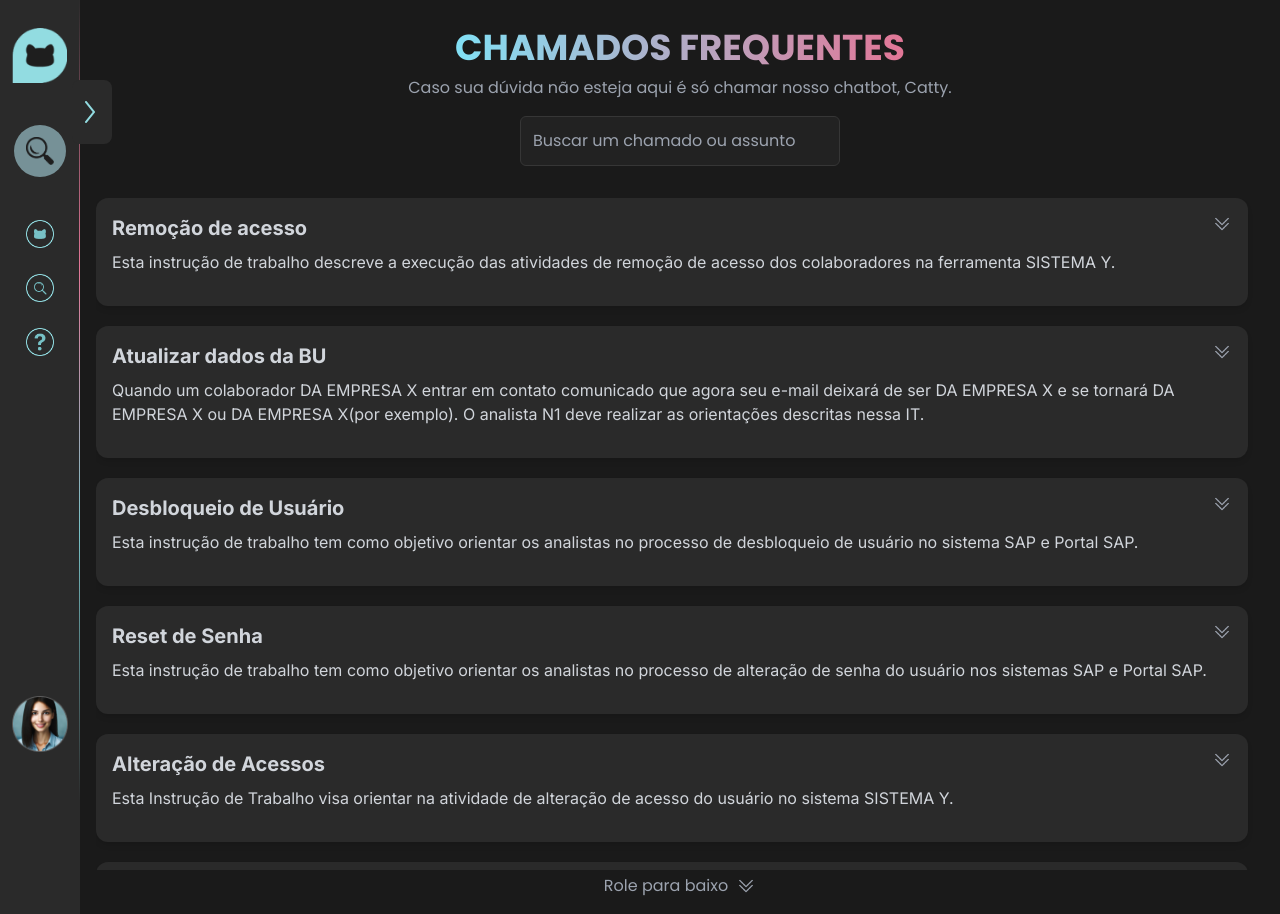
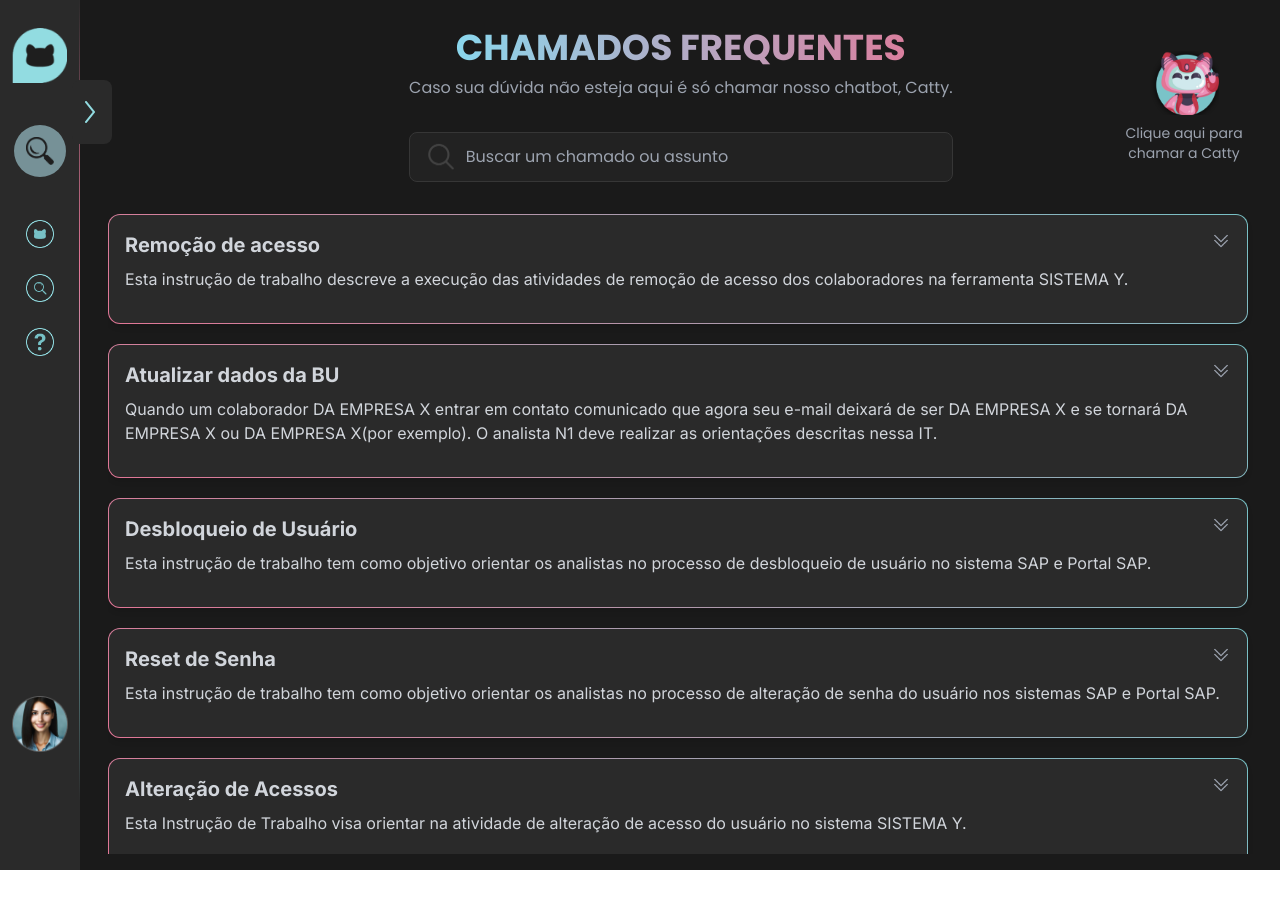
Before and after one commit to viniciusvinny233/project-chatbot-fiap, a React (Vite) app: page /faq in a window 1280 px wide. After the commit the page ends 870 px from the top, so only its background shows below. Built offline with nearby package versions, Linux system fonts and the light colour scheme.

Commit message:
Finalização pagina de chamados frequente

```diff
--- a/src/assets/styles/index.css
+++ b/src/assets/styles/index.css
@@ -13,50 +13,75 @@ body {
 
 .border-gradient-right {
   border-right: 1px solid;
-  border-image: linear-gradient(
-    0deg,
+  border-image: linear-gradient(0deg,
       rgba(130, 224, 245, 0),
       #77c1c6,
       #e27696,
-    rgba(226, 118, 150, 0)
-  ) 1;
+      rgba(226, 118, 150, 0)) 1;
 }
 
 .border-gradient-bottom {
   border-bottom: 1px solid;
-  border-image: linear-gradient(
-    90deg,
+  border-image: linear-gradient(90deg,
       rgba(130, 224, 245, 0),
       #77c1c6,
       #e27696,
-    rgba(226, 118, 150, 0)
-  ) 1;
+      rgba(226, 118, 150, 0)) 1;
+}
+
+.border-gradient-chatbot {
+  border-radius: 12px;
+  border: double 1px transparent;
+  background-image: linear-gradient(#232323, #202020),
+    linear-gradient(180deg,
+      #77C1C6,
+      #E27696);
+  background-origin: border-box;
+  background-clip: content-box, border-box;
+}
+
+.border-gradient-faq {
+  border-radius: 12px;
+  border: double 1px transparent;
+  background-image: linear-gradient(#2a2a2a, #2a2a2a),
+    linear-gradient(220deg,
+      #77C1C6,
+      #E27696);
+  background-origin: border-box;
+  background-clip: content-box, border-box;
+}
+
+.border-gradient-faq:hover {
+  border-radius: 12px;
+  border: double 1px transparent;
+  background-image: linear-gradient(#484848, #484848),
+    linear-gradient(220deg,
+      #77C1C6,
+      #E27696);
+  background-origin: border-box;
+  background-clip: content-box, border-box;
 }
 
 .hover-background-topbar {
-  background: rgba(0, 0, 0, 0); /* Estado inicial transparente */
+  background: rgba(0, 0, 0, 0);
+  /* Estado inicial transparente */
   transition-duration: 500ms;
   transition: ease-in;
 }
 
 .hover-background-topbar:hover {
-  background: linear-gradient(
-    90deg,
-    rgba(226, 118, 150, 0)
-    #77c1c6,
+  background: linear-gradient(90deg,
+      rgba(226, 118, 150, 0) #77c1c6,
       #e27696,
-    rgba(226, 118, 150, 0)
-  );
+      rgba(226, 118, 150, 0));
 }
 
 .border-gradient {
   border: double 1px transparent;
   background-image: linear-gradient(#1a1a1a, #1a1a1a),
-  linear-gradient(
-    90deg,
+    linear-gradient(90deg,
       #77C1C6,
-    #E27696
-  );
+      #E27696);
   background-origin: border-box;
   font-weight: bold;
   background-clip: content-box, border-box;
@@ -65,11 +90,9 @@ body {
 .border-gradient2 {
   border: double 1px transparent;
   background-image: linear-gradient(black, black),
-  linear-gradient(
-    90deg,
+    linear-gradient(90deg,
       #77C1C6,
-    #E27696
-  );
+      #E27696);
   background-origin: border-box;
   font-weight: bold;
   background-clip: content-box, border-box;
@@ -78,11 +101,9 @@ body {
 .border-gradient-about {
   border: double 2px transparent;
   background-image: linear-gradient(#2A2A2A, #2A2A2A),
-  linear-gradient(
-    90deg,
+    linear-gradient(90deg,
       #77C1C6,
-    #E27696
-  );
+      #E27696);
   background-origin: border-box;
   background-clip: content-box, border-box;
 }
@@ -90,11 +111,9 @@ body {
 .border-gradient-about-project {
   border: double 2px transparent;
   background-image: linear-gradient(#FF6794, #FF6794),
-  linear-gradient(
-    90deg,
+    linear-gradient(90deg,
       #77C1C6,
-    #E27696
-  );
+      #E27696);
   background-origin: border-box;
   background-clip: content-box, border-box;
 }
--- a/src/components/Topbar.tsx
+++ b/src/components/Topbar.tsx
@@ -53,7 +53,10 @@ const Topbar: React.FC = () => {
         {isMobile && (
           <><button onClick={toggleMenu} className="">
             <img src={ToolBar} alt="Icon" className="w-9 h-9" />
-          </button><img src={LogoShortIcon} alt="Icon" className="w-9 h-9" /></>
+          </button>
+            <Link to="/">
+              <img src={LogoShortIcon} alt="Icon" className="w-9 h-9" />
+              </Link></>
         )}
         {!isMobile && (
           <>
@@ -116,7 +119,7 @@ const Topbar: React.FC = () => {
           }`}>
 
         <div className={`h-screen  ${isOpen ? 'hidden' : 'relative p-5 z-50 w-72'}`}>
-          <div className="flex items-center mb-12 justify-between">
+          <div className="flex items-center mb-12 justify-between ">
             <img src={LogoMenu} alt="Icon" className={`min-w-14 h-14 ${isOpen ? 'mt-5 min-w-[0rem] h-[0rem]' : ''}`} />
             {!isOpen && (
               <span className="text-[2.5rem] font-extrabold text-[#92DCE1] font-montserrat">CATECH</span>
@@ -140,7 +143,7 @@ const Topbar: React.FC = () => {
                 to="/"
                 className={`flex items-center space-x-2 hover:background-hover-topbar ${isOpen ? 'justify-center' : ''}`}
               >
-              <img src={HomeIcon} alt="Página Inicial" className="w-7 h-7 mr-1 mx-[-1rem] my-[-1rem]" />
+                <img src={HomeIcon} alt="Página Inicial" className="w-7 h-7 mr-1 mx-[-0.8rem] my-[-1rem]" />
                 {!isOpen && <span className="text-[1.1rem]">Página Inicial</span>}
               </Link>
             </div>
@@ -150,7 +153,7 @@ const Topbar: React.FC = () => {
                 to="/chatbot"
                 className={`flex items-center space-x-2 hover:background-hover-topbar ${isOpen ? 'justify-center' : ''}`}
               >
-              <img src={ChatbotIcon} alt="Chatbot" className="w-7 h-7 mr-1 mx-[-1rem] my-[-1rem]" />
+                <img src={ChatbotIcon} alt="Chatbot" className="w-7 h-7 mr-1 mx-[-0.8rem] my-[-1rem]" />
                 {!isOpen && <span className="text-[1.1rem]">Chatbot</span>}
               </Link>
             </div>
@@ -160,7 +163,7 @@ const Topbar: React.FC = () => {
                 to="/faq"
                 className={`flex items-center space-x-2 hover:background-hover-topbar ${isOpen ? 'justify-center' : ''}`}
               >
-              <img src={FaqIcon} alt="Perguntas Frequentes" className="w-7 h-7 mr-1 mx-[-1rem] my-[-1rem]" />
+                <img src={FaqIcon} alt="Perguntas Frequentes" className="w-7 h-7 mr-1 mx-[-0.8rem] my-[-1rem]" />
                 {!isOpen && <span className="text-[1.1rem]">Chamados frequentes</span>}
               </Link>
             </div>
@@ -170,7 +173,7 @@ const Topbar: React.FC = () => {
                 to="/previous-calls"
                 className={`flex items-center space-x-2 hover:background-hover-topbar ${isOpen ? 'justify-center' : ''}`}
               >
-              <img src={PreviousCallsIcon} alt="Chamados Anteriores" className="w-7 h-7 mr-1 mx-[-1rem] my-[-1rem]" />
+                <img src={PreviousCallsIcon} alt="Chamados Anteriores" className="w-7 h-7 mr-1 mx-[-0.8rem] my-[-1rem]" />
                 {!isOpen && <span className="text-[1.1rem]">Chamados anteriores</span>}
               </Link>
             </div>
@@ -180,7 +183,7 @@ const Topbar: React.FC = () => {
                 to="/about"
                 className={`flex items-center space-x-2  ${isOpen ? 'justify-center' : ''}`}
               >
-              <img src={AboutIcon} alt="Sobre o Projeto" className="w-7 h-7 mr-1 mx-[-1rem] my-[-1rem]" />
+                <img src={AboutIcon} alt="Sobre o Projeto" className="w-7 h-7 mr-1 mx-[-0.8rem] my-[-1rem]" />
                 {!isOpen && <span className="text-[1.1rem]">Sobre o Projeto</span>}
               </Link>
             </div>
--- a/src/pages/Chatbot.tsx
+++ b/src/pages/Chatbot.tsx
@@ -1,7 +1,8 @@
-import React, { useState } from 'react';
+import React, { useEffect, useState } from 'react';
 import BotIcon from '../assets/images/2.png';
 import AnexoIcon from '../assets/images/8.png';
 import EnviarIcon from '../assets/images/9.png';
+import CattyHi from '../assets/images/cattyHi.png';
 
 // Função para formatar a data e hora
 const formatDateTime = (date: Date) => {
@@ -12,6 +13,7 @@ const formatDateTime = (date: Date) => {
   const minutes = String(date.getMinutes()).padStart(2, '0');
   return `${day}/${month}/${year} ${hours}:${minutes}`;
 };
+
 
 const Message = ({ text, isUserMessage, image, timestamp }: { text?: string, isUserMessage: boolean, image?: string, timestamp: Date }) => {
   return (
@@ -38,8 +40,11 @@ const Message = ({ text, isUserMessage, image, timestamp }: { text?: string, isU
 const Chatbot: React.FC = () => {
   const [messages, setMessages] = useState<{ text?: string, isUserMessage: boolean, image?: string, timestamp: Date }[]>([]);
   const [userInput, setUserInput] = useState('');
+  const [isMobile, setIsMobile] = useState(false);
+  const [firstMessage, setIsFirst] = useState(false);
 
   const handleSendMessage = () => {
+    setIsFirst(true);
     if (userInput.trim() === '') return;
 
     const newMessages = [{ text: userInput, isUserMessage: true, timestamp: new Date() }, ...messages];
@@ -80,14 +85,66 @@ const Chatbot: React.FC = () => {
     return responses[userMessage.toLowerCase()] || 'Desculpe, não entendi sua pergunta.';
   };
 
+  useEffect(() => {
+    const handleResize = () => {
+      if (window.innerWidth < 1028) {
+        //setIsOpen(true);
+        setIsMobile(true);
+      } else {
+        //setIsOpen(false);
+        setIsMobile(false);
+      }
+    };
+
+    handleResize();
+    window.addEventListener('resize', handleResize);
+
+    return () => window.removeEventListener('resize', handleResize);
+  }, []);
+
   return (
-    <div className='flex flex-col items-center min-h-screen w-full bg-custom-gradient'>
-      <div className="flex flex-col-reverse bg-transparent text-black p-4 w-full h-[90vh] max-w-[57rem] mx-auto">
+    <div className={`flex flex-col items-center  w-full bg-custom-gradien ${!isMobile ? "min-h-screen" : 'h-[calc(100vh-4.5rem)]'} `}>
+      <div className={`flex flex-col-reverse bg-transparent text-black p-4 w-full  max-w-[57rem] mx-auto ${!isMobile ? "h-[90vh]" : 'h-[calc(91vh-4.5rem)]'} `}>
         <div className="flex flex-col-reverse overflow-y-auto h-full scrollbar-thin scrollbar-thumb-rounded-lg scrollbar-thumb-[#77C1C6] scrollbar-track-[#2a2a2a] pr-4">
           {messages.map((message, index) => (
             <Message key={index} text={message.text} isUserMessage={message.isUserMessage} image={message.image} timestamp={message.timestamp} />
           ))}
+          {!firstMessage && (
+            <div className="w-full bg-[#1a1a1a] pl-5">
+              {/* Primeira caixa */}
+              <div className="border-gradient-chatbot border rounded-lg p-[-0.1px] text-white bg-[#1a1a1a] mb-4">
+              <div className='p-3'>
+                <h3 className="font-bold text-xl mb-2">Chamados frequentes e suas soluções</h3>
+                <p className="text-sm text-slate-300">
+                  Navegue pelos chamados que mais acontecem com soluções e comentários de outros colaboradores.
+                </p>
+                </div>
+              </div>
+
+              {/* Segunda caixa */}
+              <div className="border-gradient-chatbot rounded-lg p-[-0.1px] mb-4 border-4 text-white bg-[#1a1a1a]">
+                <div className='p-3'>
+                <h3 className="font-bold text-xl mb-2">Verificar histórico de chamados</h3>
+                <p className="text-sm text-slate-300">
+                  Navegue pelos seus chamados anteriores e em andamento.
+                </p>
+                </div>
+              </div>
+
+              {/* Terceira caixa com ícone à direita */}
+              <div className="border-gradient-chatbot border rounded-lg p-[-0.1px] text-white bg-[#1a1a1a] flex justify-between items-center">
+              <div className='p-3'>
+                  <h3 className="font-bold text-xl mb-2">Iniciar chat com a Catty</h3>
+                  <p className="text-sm text-slate-300">
+                    Mande sua dúvida para que a Catty possa te ajudar!
+                  </p>
+                </div>
+                <img src={CattyHi} alt="Catty" className="w-16 h-14 mr-4" />
+              </div>
+            </div>
+          )}
         </div>
+
       </div>
       <div className="flex items-center w-full max-w-4xl mx-auto mt-4 pl-2 pr-2">
         <input
@@ -104,7 +161,7 @@ const Chatbot: React.FC = () => {
         </button>
         <input
           type="text"
-          className="flex-grow p-2 px-5 bg-[#2a2a2a] text-white rounded-2xl focus:outline-none"
+          className="flex-grow p-2 px-5 bg-[#2a2a2a] text-white rounded-2xl focus:outline-none border-[0.1px] border-stone-600"
           placeholder="Digite sua mensagem..."
           value={userInput}
           onChange={(e) => setUserInput(e.target.value)}
--- a/src/pages/Faq.tsx
+++ b/src/pages/Faq.tsx
@@ -1,18 +1,40 @@
-import React, { useState } from 'react';
+import React, { useEffect, useState } from 'react';
 import SetaBaixo from '../assets/images/arrow_down.png';
+import LupaIcon from '../assets/images/lupa-faq.png';
+import CattyHi from '../assets/images/cattyHi.png';
+import { Link } from 'react-router-dom';
 
 const Faq: React.FC = () => {
+  const [searchTerm, setSearchTerm] = useState('');
+  const [isMobile, setIsMobile] = useState(false);
   const [expandedIndex, setExpandedIndex] = useState<number | null>(null);
 
   const toggleExpand = (index: number) => {
     setExpandedIndex(expandedIndex === index ? null : index);
   };
 
+  useEffect(() => {
+    const handleResize = () => {
+      if (window.innerWidth < 1028) {
+        //setIsOpen(true);
+        setIsMobile(true);
+      } else {
+        //setIsOpen(false);
+        setIsMobile(false);
+      }
+    };
+
+    handleResize();
+    window.addEventListener('resize', handleResize);
+
+    return () => window.removeEventListener('resize', handleResize);
+  }, []);
+
   const faqs = [
     {
       question: "Remoção de acesso",
       answer: `Esta instrução de trabalho descreve a execução das atividades de remoção de acesso dos colaboradores na ferramenta SISTEMA Y.`,
-      description:      (<>
+      description: (<>
         <p className="mt-2">
           <strong>Pré-requisitos Mínimos de Acesso ao SISTEMA Y:</strong>
         </p>
@@ -441,47 +463,74 @@ const Faq: React.FC = () => {
     },
   ];
 
+  const filteredFaqs = faqs.filter((faq) =>
+    faq.question.toLowerCase().includes(searchTerm.toLowerCase()) ||
+    faq.answer.toLowerCase().includes(searchTerm.toLowerCase())
+  );
+
+
   return (
-    <div className="flex flex-col items-center justify-center min-h-screen bg-[#1a1a1a] text-white p-4 md:p-13">
+    <div className="flex flex-col items-center justify-center min-h-screen backgroundImage text-white p-4 md:p-13">
       <div className="w-full max-w-7xl">
-        <div className='flex flex-wrap justify-center md:flex-row items-center'>
+        <div className={`flex  w-full flex-wrap  items-center ${isMobile ? "justify-center" : "justify-between"} `}>
+          {!isMobile && (<div className='pl-[10.1rem] bg-black'>
+          </div>)}
+          <div>
             <h1 className="text-4xl font-bold bg-gradient-to-r from-[#82E0F5] to-[#E27696] text-transparent bg-clip-text mt-2 md:text-center text-center md:mt-3">CHAMADOS FREQUENTES</h1>
             <p className="mt-2 text-gray-400 w-full  text-center">
               Caso sua dúvida não esteja aqui é só chamar nosso chatbot, Catty.
             </p>
-          <div className="flex items-center justify-center relative">
+            <div className="flex items-center justify-center flex-row">
+              <div className=''>
+              <img src={LupaIcon} alt="Search" className=" relative left-[0.5rem] sm:left-[1rem] w-8 h-8 top-[2.5rem] " />
               <input
                 type="text"
                 placeholder="Buscar um chamado ou assunto"
-            className="mt-4 p-3 bg-[#222222] rounded-md md:w-80 border min-w-64 border-[#363636] focus:outline-none focus:bg-[#1a1a1a] "/>
+                className=" p-3 pl-[2.7rem] sm:pl-[3.5rem] bg-[#222222] rounded-lg sm:w-[34rem] border w-[20rem] border-[#363636] focus:outline-none focus:bg-[#1a1a1a]"
+                value={searchTerm} // Conecte o valor ao estado
+                onChange={(e) => setSearchTerm(e.target.value)} // Atualize o termo de busca
+              />
+              </div>
+            </div>
+          </div>
+          <Link to='/chatbot' >
+          {!isMobile && (<div className='flex flex-col justify-center items-center w-22 mt-4'>
+
+            <img src={CattyHi} className=" w-22 h-16 " />
+            <p className="mt-2 text-gray-400 w-40 text-sm text-center">
+              Clique aqui para chamar a Catty
+            </p>
+
+          </div>)}</Link>
         </div>
 
-        </div>
-
-        <div className="mt-8 max-h-[36rem] md:max-h-[42rem] overflow-y-auto space-y-5 scrollbar-thin scrollbar-thumb-rounded-lg scrollbar-thumb-[#77C1C6] scrollbar-track-[#2a2a2a] pr-4 font-inter">
-          {faqs.map((faq, index) => (
-            <div key={index} className="text-gray-300 p-4 bg-[#2a2a2a] rounded-xl shadow-md cursor-pointer" onClick={() => toggleExpand(index)}>
-              <h3 className="text-xl font-bold mb-2 flex justify-between">
+        <div className="mt-8 h-[40rem] md:h-[40rem]  ml-3 overflow-y-auto space-y-5 scrollbar-thin scrollbar-thumb-rounded-lg scrollbar-thumb-[#77C1C6] scrollbar-track-[#2a2a2a] pr-4 font-inter">
+          {filteredFaqs.map((faq, index) => (
+            <div
+              key={index}
+              className="text-gray-300  bg-[#2a2a2a] rounded-xl shadow-md cursor-pointer hover:bg-[#484848] p-[-0.1px] border-gradient-faq"
+              onClick={() => toggleExpand(index)}
+            >
+              <div className='p-4'>
+                <h3 className="text-xl font-bold mb-2 flex justify-between ">
                   {faq.question}
                   <span className={`transform transition-transform duration-300 ${expandedIndex === index ? 'rotate-180' : ''}`}>
                     <img src={SetaBaixo} alt="Expandir" className="w-5 h-5" />
                   </span>
                 </h3>
+                {!isMobile && (
                   <p className="mb-4">{faq.answer}</p>
+                )}
                 {expandedIndex === index && (
                   <div>
                     <p className="text-gray-300 mb-4">{faq.description}</p>
                   </div>
                 )}
               </div>
+            </div>
           ))}
         </div>
-        <div className='flex flex-row justify-center'>
-          <p className="mt-1 text-gray-400 ">
-            Role para baixo
-          </p>
-          <img src={SetaBaixo} alt="Perguntas Frequentes" className="w-5 h-5 mt-[0.35rem] ml-2" />
-        </div>
+
       </div>
     </div>
   );
```
Also changed, not shown: src/assets/images/cattyHi.png (added), src/assets/images/lupa-faq.png (added). Lines whose indentation alone changed are shown as unchanged.
